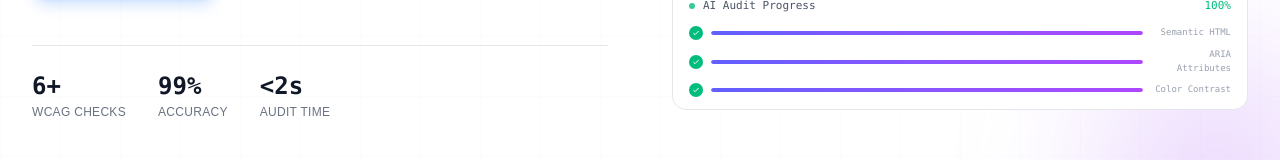
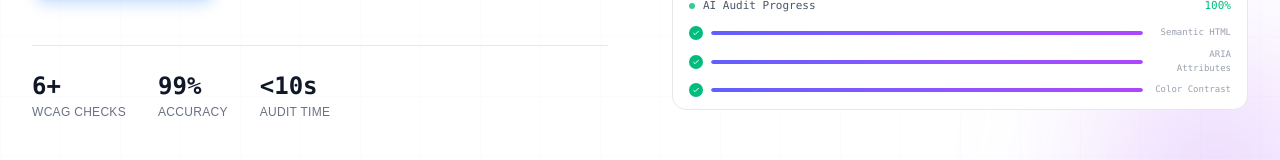
Before and after one commit to tripathipawan/Accessibility_Copilot, a React (Vite) app: page / in a window 1280 px wide. Shown: the part 564-724 px from the top of the page. Built offline with nearby package versions, Linux system fonts and the light colour scheme; no server answers.

Commit message:
Update timing

```diff
--- a/src/components/home/HeroSection.tsx
+++ b/src/components/home/HeroSection.tsx
@@ -99,7 +99,7 @@ const issueItems = [
 const stats = [
   { value: "6+", label: "WCAG Checks" },
   { value: "99%", label: "Accuracy" },
-  { value: "<2s", label: "Audit Time" },
+  { value: "<10s", label: "Audit Time" },
 ];
 
 const HeroSection = () => {
--- a/src/components/home/StatsSection.tsx
+++ b/src/components/home/StatsSection.tsx
@@ -5,7 +5,7 @@ const stats = [
   { value: 500, suffix: '+', label: 'Developers Using' },
   { value: 10000, suffix: '+', label: 'Audits Completed' },
   { value: 99, suffix: '%', label: 'Accuracy Rate' },
-  { value: 2, suffix: 's', label: 'Average Audit Time' },
+  { value: 10, suffix: 's', label: 'Average Audit Time' },
 ]
 
 const CountUp = ({ target, suffix, start }: { target: number; suffix: string; start: boolean }) => {
--- a/src/pages/Auth/SignIn.tsx
+++ b/src/pages/Auth/SignIn.tsx
@@ -45,7 +45,7 @@ const SignInPage = () => {
             {[
               { value: "10k+", label: "Issues Fixed" },
               { value: "99%", label: "Accuracy" },
-              { value: "<2s", label: "Audit Time" },
+              { value: "<10s", label: "Audit Time" },
             ].map((s) => (
               <div key={s.label}>
                 <p className="text-2xl font-bold text-white">{s.value}</p>
```
